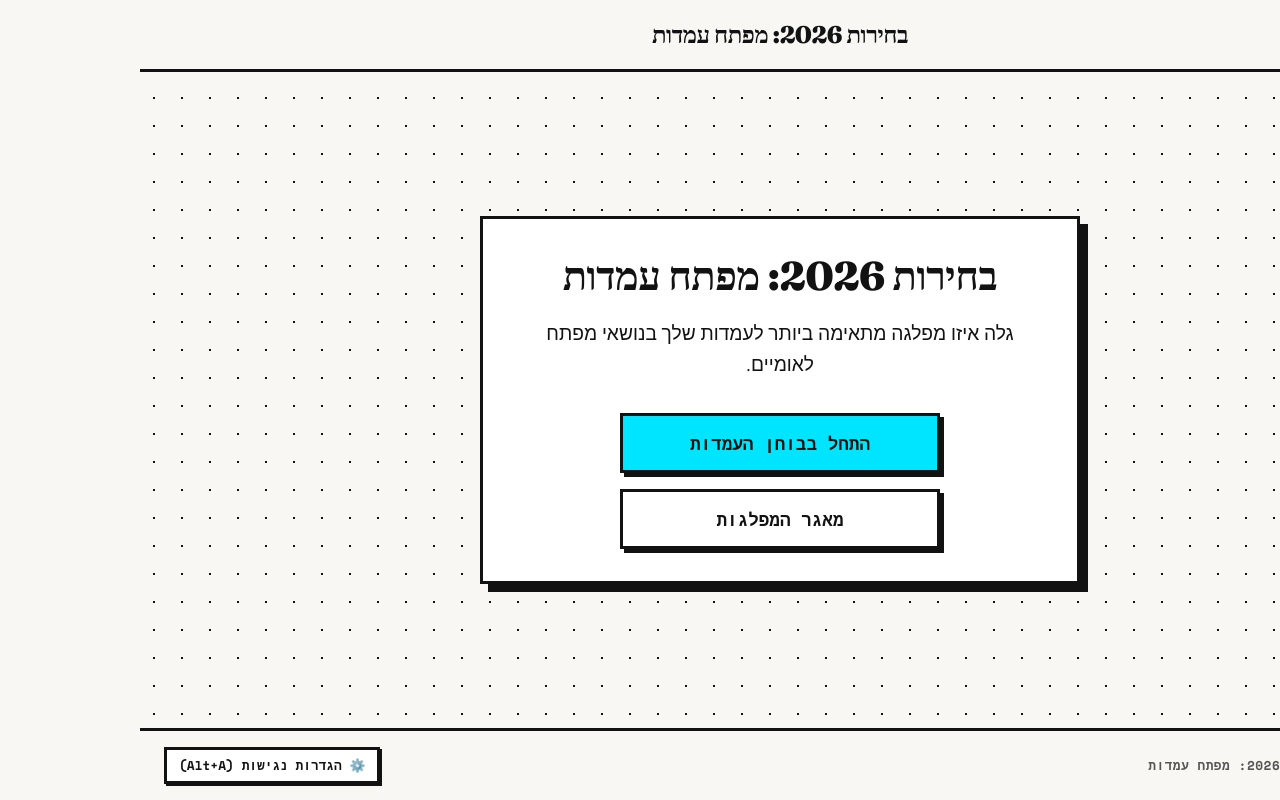
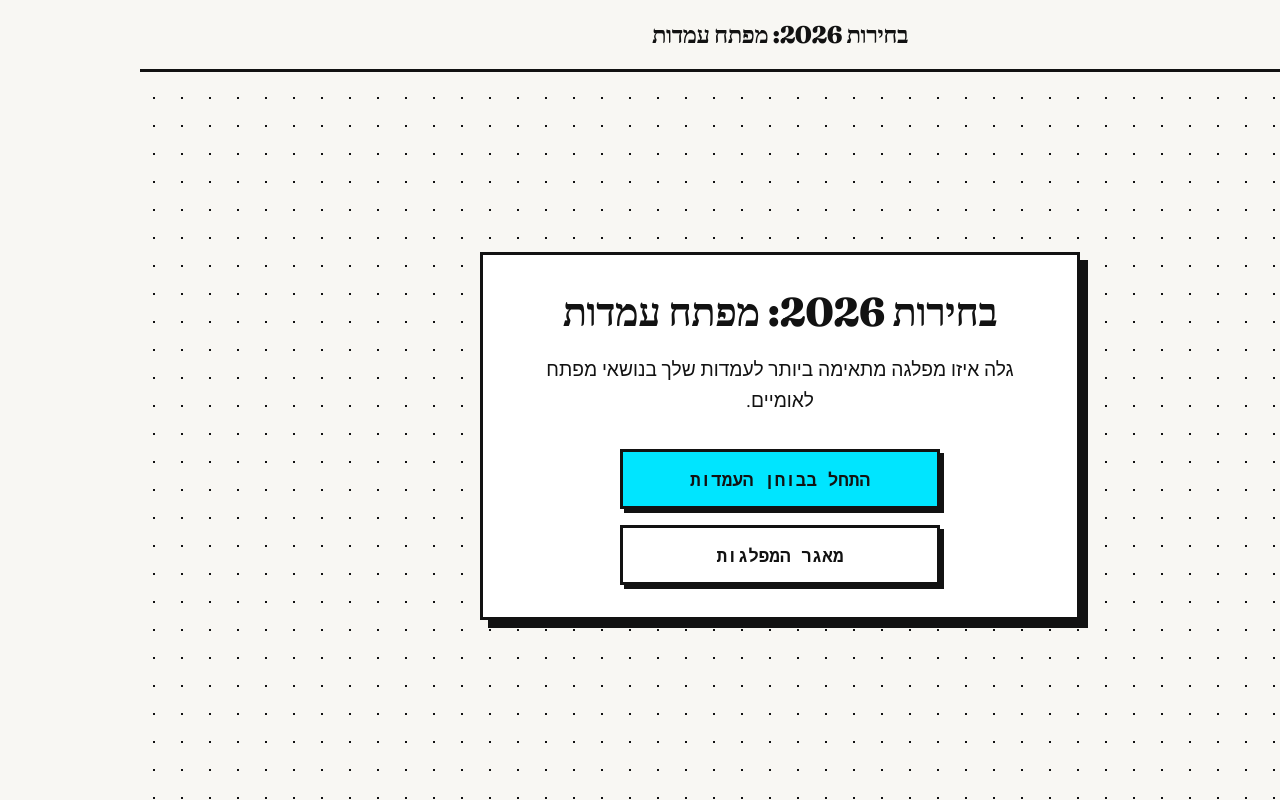
Before and after one commit to shpingus/israelielectionapp, a React (Vite) app: page / in a window 1280 px wide. Built offline with nearby package versions, Linux system fonts and the light colour scheme; a web font is replaced by a local one.

Commit message:
style: hide footer layout on desktop to preserve original web layout

```diff
--- a/src/App.jsx
+++ b/src/App.jsx
@@ -154,21 +154,8 @@ function AppContent() {
         )}
       </main>
 
-      {/* Footer */}
-      <footer
-        style={{
-          borderTop: 'var(--border-width) solid var(--border-color)',
-          backgroundColor: 'var(--bg-color)',
-          padding: '16px 24px',
-          marginTop: 'auto',
-          display: 'flex',
-          justifyContent: 'space-between',
-          alignItems: 'center',
-          flexWrap: 'wrap',
-          gap: '16px',
-          zIndex: 10
-        }}
-      >
+      {/* Footer (Mobile Only) */}
+      <footer className="brutalist-footer">
         <span className="monospace-label" style={{ fontSize: '0.8rem', opacity: 0.7 }}>
           © 2026 {t('appTitle')}
         </span>
--- a/src/index.css
+++ b/src/index.css
@@ -449,3 +449,23 @@ select:focus-visible,
     margin-top: 4px;
   }
 }
+
+/* --- Brutalist Footer (Mobile-only to avoid altering desktop web layout) --- */
+.brutalist-footer {
+  display: none;
+}
+
+@media (max-width: 600px) {
+  .brutalist-footer {
+    display: flex;
+    justify-content: space-between;
+    align-items: center;
+    flex-wrap: wrap;
+    gap: 16px;
+    padding: 16px 24px;
+    margin-top: auto;
+    border-top: var(--border-width) solid var(--border-color);
+    background-color: var(--bg-color);
+    z-index: 10;
+  }
+}
```
